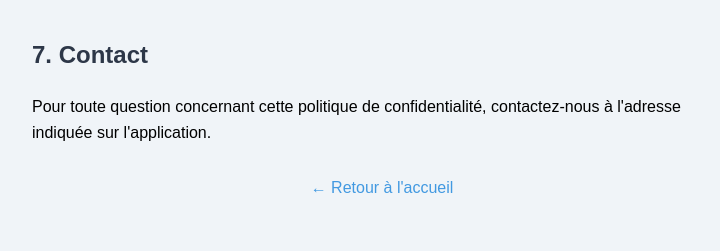
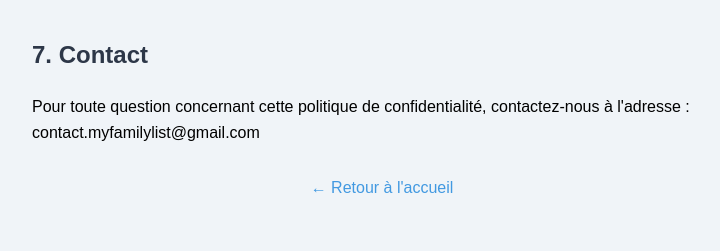
Before and after one commit to carlaetsofia/listes-courses, a Flask app: page /confidentialite in a window 1280 px wide. Shown: the part 1005-1256 px from the top of the page, without its empty margins (258-978 px from the left). Run offline with Flask 3, Linux system fonts and the light colour scheme; some libraries are stand-ins or nearby versions.

Commit message:
ajout email de contact

```diff
--- a/templates/confidentialite.html
+++ b/templates/confidentialite.html
@@ -33,7 +33,7 @@
     <p>Vous pouvez à tout moment demander la suppression de votre compte et de vos données en nous contactant.</p>
 
     <h2>7. Contact</h2>
-    <p>Pour toute question concernant cette politique de confidentialité, contactez-nous à l'adresse indiquée sur l'application.</p>
+    <p>Pour toute question concernant cette politique de confidentialité, contactez-nous à l'adresse : contact.myfamilylist@gmail.com</p>
 
     <a href="/" class="retour">← Retour à l'accueil</a>
 </body>
```
